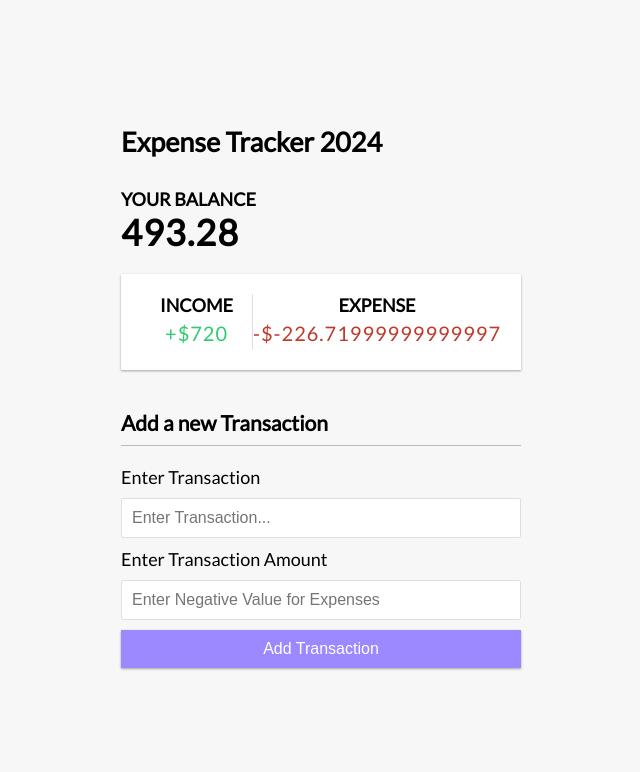
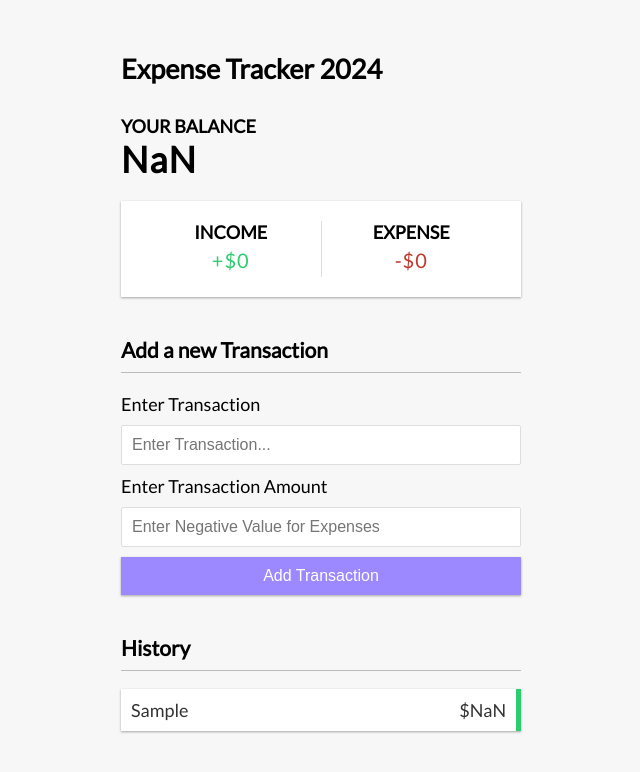
Before and after one commit to jreyestagh/homework4, a Vue app: page / in a window 1280 px wide. Both pictures are taken after typing "Sample", "Sample" into the empty fields and a click on the button "Add Transaction". Shown: the top 772 px of the page, without its empty margins (319-959 px from the left). Built offline with nearby package versions, Linux system fonts and the light colour scheme.

Commit message:
TransactionList ERROR

```diff
--- a/src/App.vue
+++ b/src/App.vue
@@ -3,16 +3,11 @@
   import Balance from './components/Balance.vue';
   import IncomeExpenses from './components/IncomeExpenses.vue';
   import AddTransaction from './components/AddTransaction.vue';
+  import TransactionList from './components/TransactionList.vue';
 
   import {ref, computed} from 'vue'
 
-  const transactions = ref([
-    {id: 1, text:'Paycheck', amount: 700.00},
-    {id: 1, text:'Water Bill', amount: -72.83},
-    {id: 1, text:'Electric Bill', amount: -153.89},
-    {id: 1, text:'Returned Item', amount: 20.00},
-
-  ])
+  const transactions = ref([])
 
   const sum = computed(()=>{
     return transactions.value.reduce((acc, x)=>{
@@ -36,6 +31,21 @@
     },0)
   })
 
+  const handleTransaction = (transactionData) => {
+    transactions.value.push({
+      text: transactionData.text,
+      amount: transactionData.amount,
+  })
+  }
+
+  const generateID = () => {
+    return Math.floor(Math.random()*10000000)
+  }
+
+  const handleDelete = (id) => {
+    transactions.value = transactions.value.filter((x) => x.id !== id)
+  }
+
 </script>
 
 <template>
@@ -43,7 +53,8 @@
   <div class="container">
     <Balance :total="sum"></Balance>
     <IncomeExpenses :income="moneyIn" :expense="moneyOut"></IncomeExpenses>
-    <AddTransaction></AddTransaction>
+    <AddTransaction @transactionSubmitted="handleTransaction"></AddTransaction>
+    <TransactionList :transactions="transactions" @transactionDeleted="handleDelete"></TransactionList>
   </div>
 
 </template>
--- a/src/components/AddTransaction.vue
+++ b/src/components/AddTransaction.vue
@@ -10,7 +10,7 @@ const emit = defineEmits([
 const onSubmit= () =>{
     const transactionData = {
         text: text.value,
-        amout: parseFloat(amount.value),
+        amount: parseFloat(amount.value),
     }
 
     emit('transactionSubmitted', transactionData)
@@ -26,11 +26,11 @@ const onSubmit= () =>{
     <form id="form" @submit.prevent="onSubmit">
         <div class="form-control">
             <label for="text">Enter Transaction</label>
-            <input type="text" id="text" v-model="text"placeholder="Enter Transaction...">
+            <input type="text" id="text" v-model="text" placeholder="Enter Transaction...">
         </div>
         <div class="form-control">
             <label for="amount">Enter Transaction Amount</label>
-            <input type="text" id="amount" v-model="amount"placeholder="Enter Negative Value for Expenses">
+            <input type="text" id="amount" v-model="amount" placeholder="Enter Negative Value for Expenses">
         </div>
         <button class="btn">Add Transaction</button>
 
--- a/src/components/Balance.vue
+++ b/src/components/Balance.vue
@@ -6,7 +6,6 @@
             type: Number,
             require: true,
         }
-
     })
 
 </script>
--- /dev/null
+++ b/src/components/TransactionList.vue
@@ -0,0 +1,30 @@
+<script setup>
+import { defineProps, defineEmits } from 'vue'
+
+const props = defineProps({
+    transactions: {
+        type: Array,
+        require: true,
+    }
+})
+
+const emit = defineEmits(['transactionDeleted'])
+
+const deleteTransaction = (id) => {
+    emit('transactionDeleted', id)
+}
+
+</script>
+
+<template>
+    <h3>History</h3>
+    <ul id="list" class="list">
+        <li v-for="x in transactions" v-bind:key="x.id"
+        v-bind:class="x.amount < 0 ? 'minus' : 'plus'">
+        {{ x.text }} <span> ${{ x.amount }}</span>
+        <button @click="deleteTransaction(x.id)" class="delete-btn">X</button>
+    </li>
+
+    </ul>
+
+</template>
```
